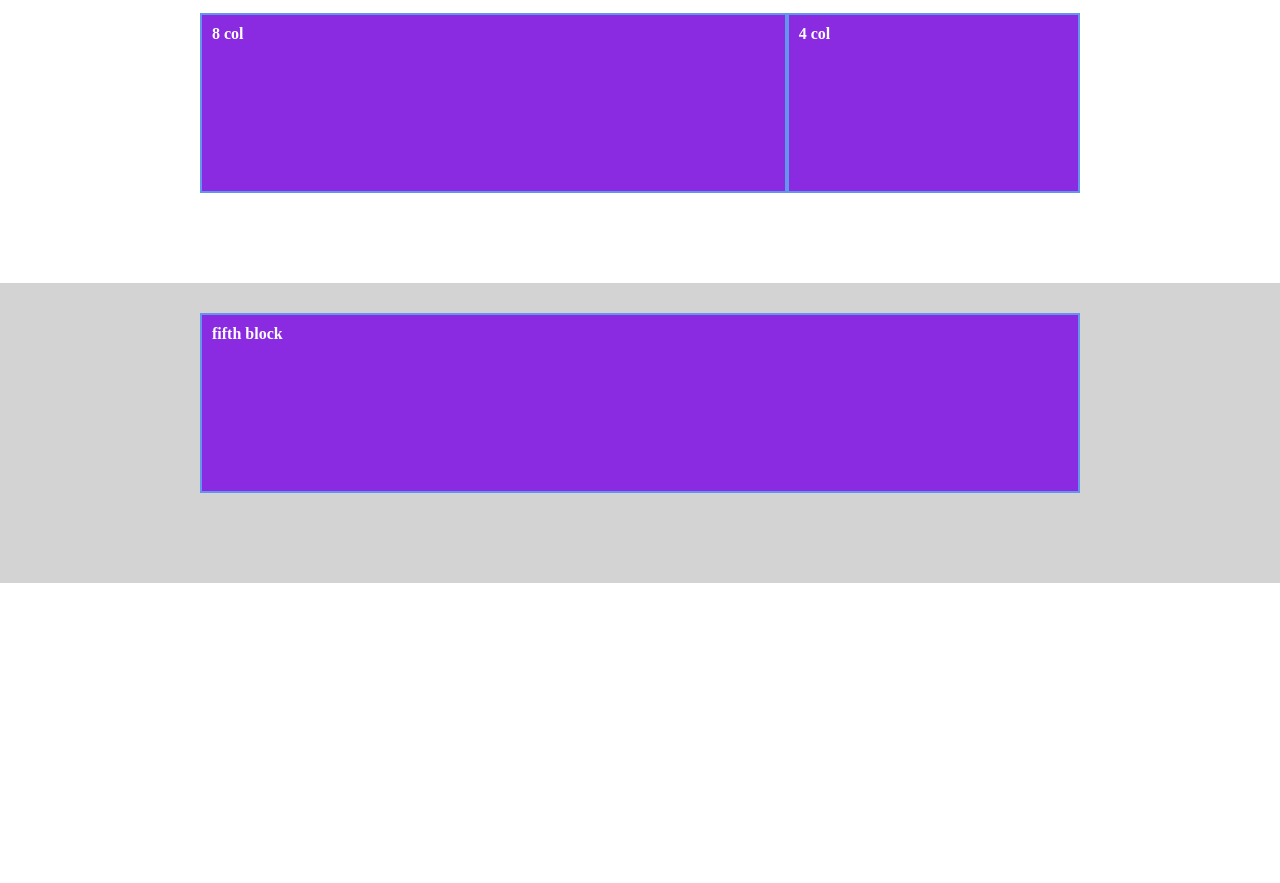
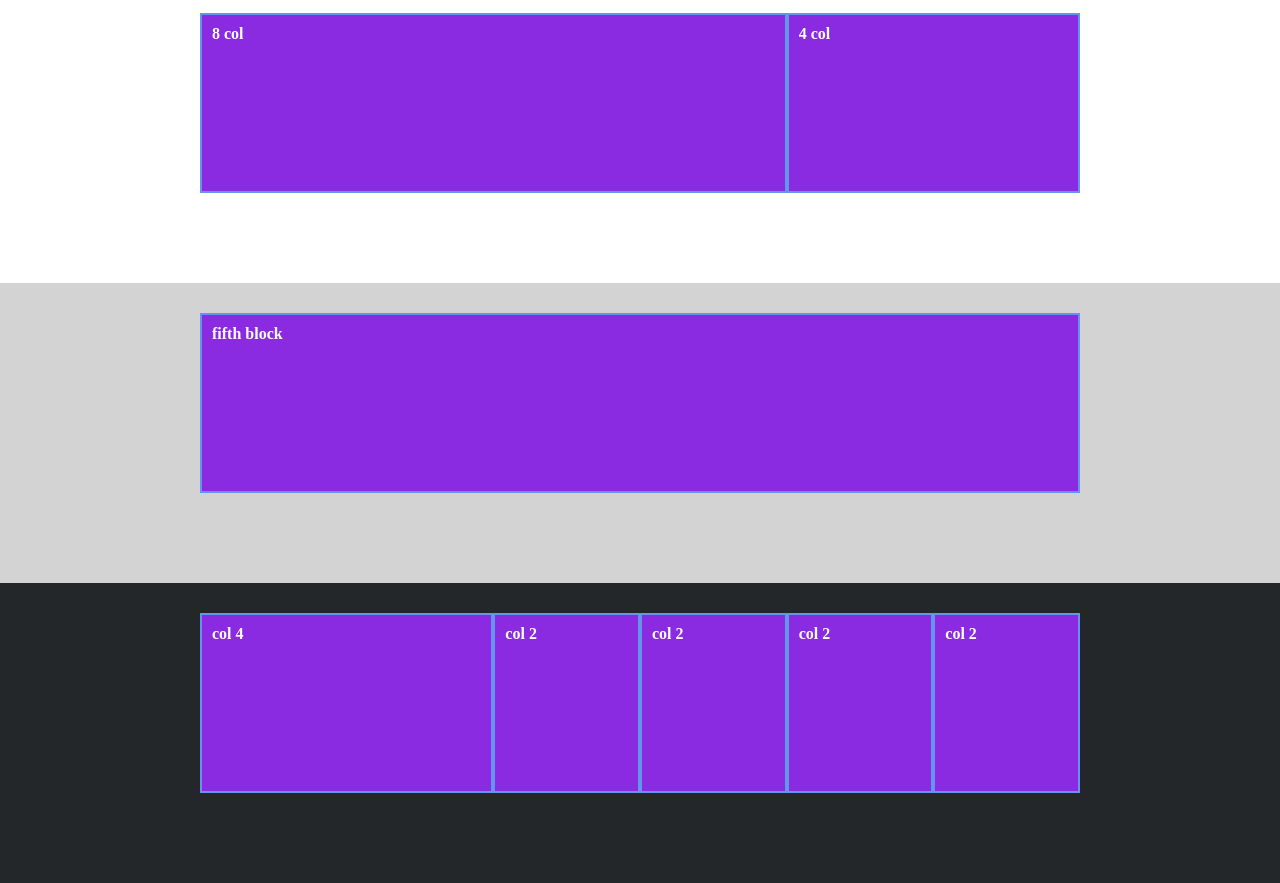
Before and after one commit to Federico-Maiocchi/htmlcss-struttura-discord, a plain HTML site: page index.html in a window 1280 px wide. Shown: the part 1157-2040 px from the top of the page. Before the commit the page ends 1740 px from the top, so only its background shows below. Drawn offline with Linux system fonts and the light colour scheme.

Commit message:
ADDED: footer page

```diff
--- a/css/app.css
+++ b/css/app.css
@@ -109,6 +109,12 @@ body {
     height: 300px;
 }
 
+.debug .footer-page {
+    background-color: #23272A;
+    padding: 20px;
+    height: 300px;
+}
+
 .debug [class^='col-'] {
 	min-height: 180px;
 	padding: 10px;
--- a/index.html
+++ b/index.html
@@ -76,9 +76,25 @@
     </main>
 
     <footer>
-        <!--first block / 5 col-->
+        <!--footer block / 5 col-->
+        <section class="footer-page">
+            <div class="container">
+                <div class="row">
+                    <div class="col-4">col 4</div>
+                    <div class="col-2">col 2</div>
+                    <div class="col-2">col 2</div>
+                    <div class="col-2">col 2</div>
+                    <div class="col-2">col 2</div>
+                </div>
+            </div>
+        </section>
+        <!-- logo / button -->
+        <section class="end-page">
+            <div class="container">
+                <div></div>
 
-        <!-- logo / button -->
+            </div>
+        </section>
     </footer>
 </body>
 </html>
```
